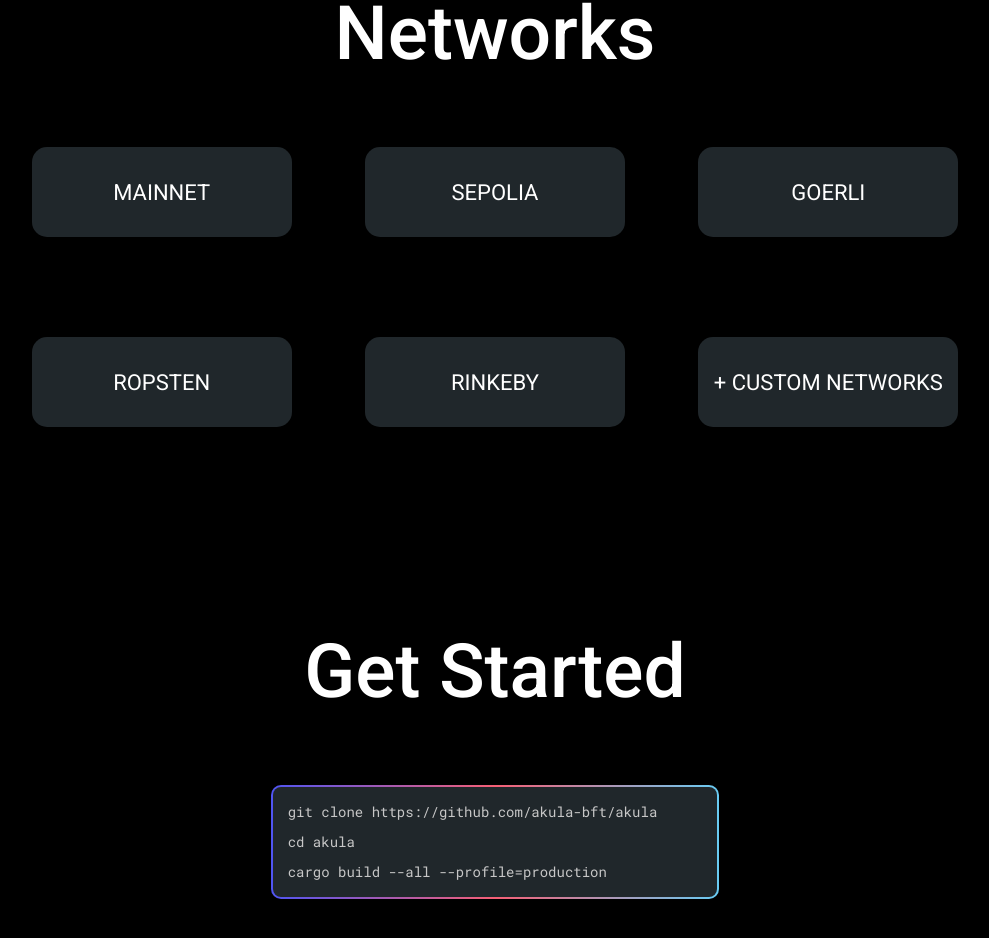
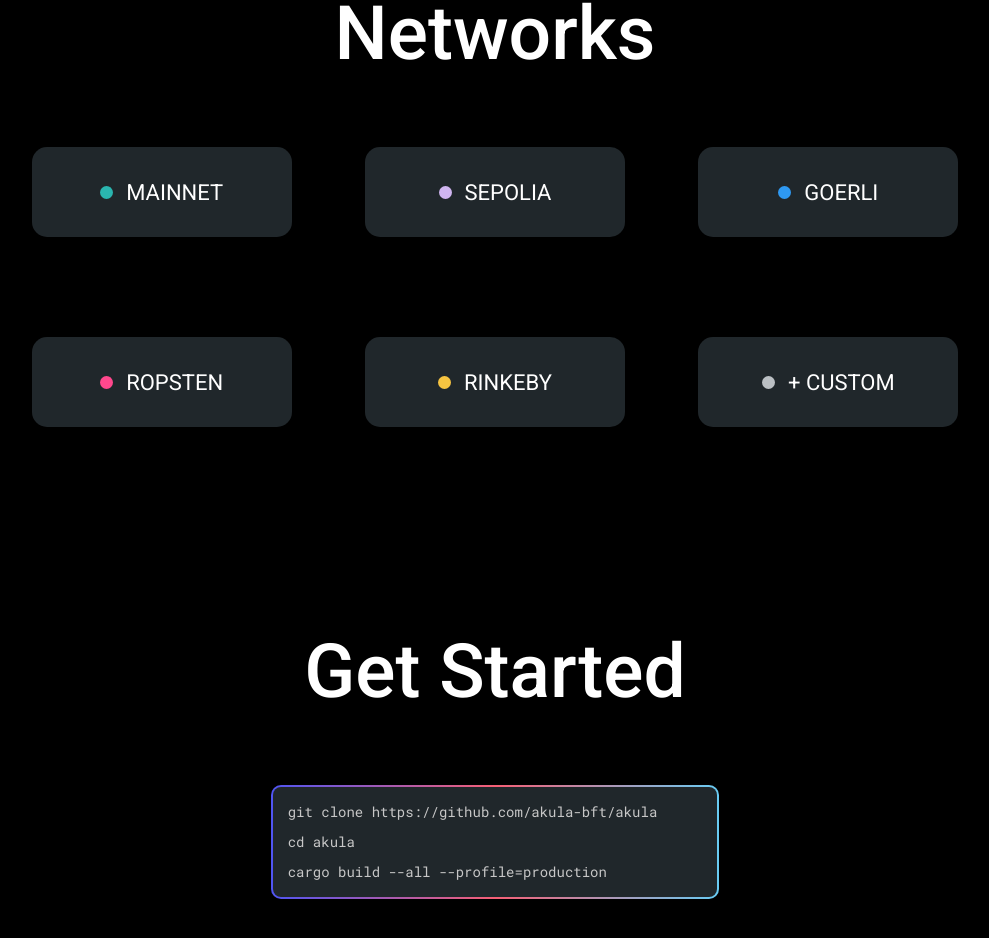
Before and after one commit to akula-bft/website, a React (Create React App) app: page / in a window 1280 px wide. Shown: the part 3955-4893 px from the top of the page, without its empty margins (145-1134 px from the left). Built offline with nearby package versions, Linux system fonts and the light colour scheme.

Commit message:
:rocket: add colors to networks

```diff
--- a/src/components/Networks.tsx
+++ b/src/components/Networks.tsx
@@ -1,13 +1,36 @@
 import styled from "styled-components";
 import Section from "./Section";
 
-const networks: string[] = [
-  "Mainnet",
-  "Sepolia",
-  "Goerli",
-  "Ropsten",
-  "Rinkeby",
-  "+ Custom networks",
+interface NetworkType {
+  name: string;
+  color: string;
+}
+
+const networks: NetworkType[] = [
+  {
+    name: "Mainnet",
+    color: "#2AB5AF",
+  },
+  {
+    name: "Sepolia",
+    color: "#CFB5F0",
+  },
+  {
+    name: "Goerli",
+    color: "#2E99F2",
+  },
+  {
+    name: "Ropsten",
+    color: "#FF488D",
+  },
+  {
+    name: "Rinkeby",
+    color: "#F6C441",
+  },
+  {
+    name: "+ Custom",
+    color: "#BBC0C4",
+  },
 ];
 
 const StyledNetworks = styled.div`
@@ -23,6 +46,18 @@ const Container = styled.div`
   display: flex;
   justify-content: center;
   align-items: center;
+`;
+
+interface ColorProps {
+  color: string;
+}
+
+const NetworkColor = styled.div`
+  border-radius: 50%;
+  background: ${(props: ColorProps) => props.color};
+  height: 1.3rem;
+  width: 1.3rem;
+  margin-right: 1.3rem;
 `;
 
 const Network = styled.div`
@@ -41,9 +76,12 @@ const Networks = () => {
   return (
     <Section id="networks" header="Networks">
       <StyledNetworks>
-        {networks.map((network, index) => (
-          <Container key={index}>
-            <Network>{network}</Network>
+        {networks.map((network: NetworkType) => (
+          <Container key={network.name}>
+            <Network>
+              <NetworkColor color={network.color} />
+              {network.name}
+            </Network>
           </Container>
         ))}
       </StyledNetworks>
```
